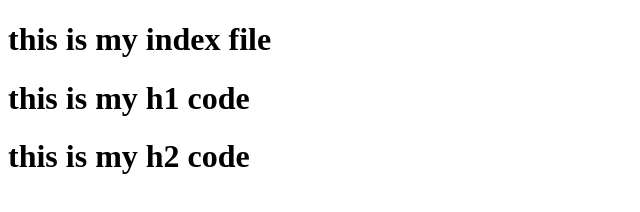
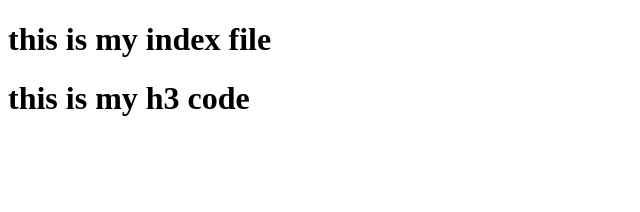
Before and after one commit to Aaryaynk/cherry, a plain HTML site: page index.html in a window 1280 px wide. Shown: the whole page, without its empty margins (0-640 px from the left). Drawn offline with Linux system fonts and the light colour scheme.

Commit message:
sixth commit

```diff
--- a/index.html
+++ b/index.html
@@ -7,7 +7,6 @@
 </head>
 <body>
     <h1>this is my index file</h1>
-    <h1>this is my h1 code</h1>
-    <h1>this is my h2 code</h1>
+    <h1>this is my h3 code</h1>
 </body>
 </html>
```
